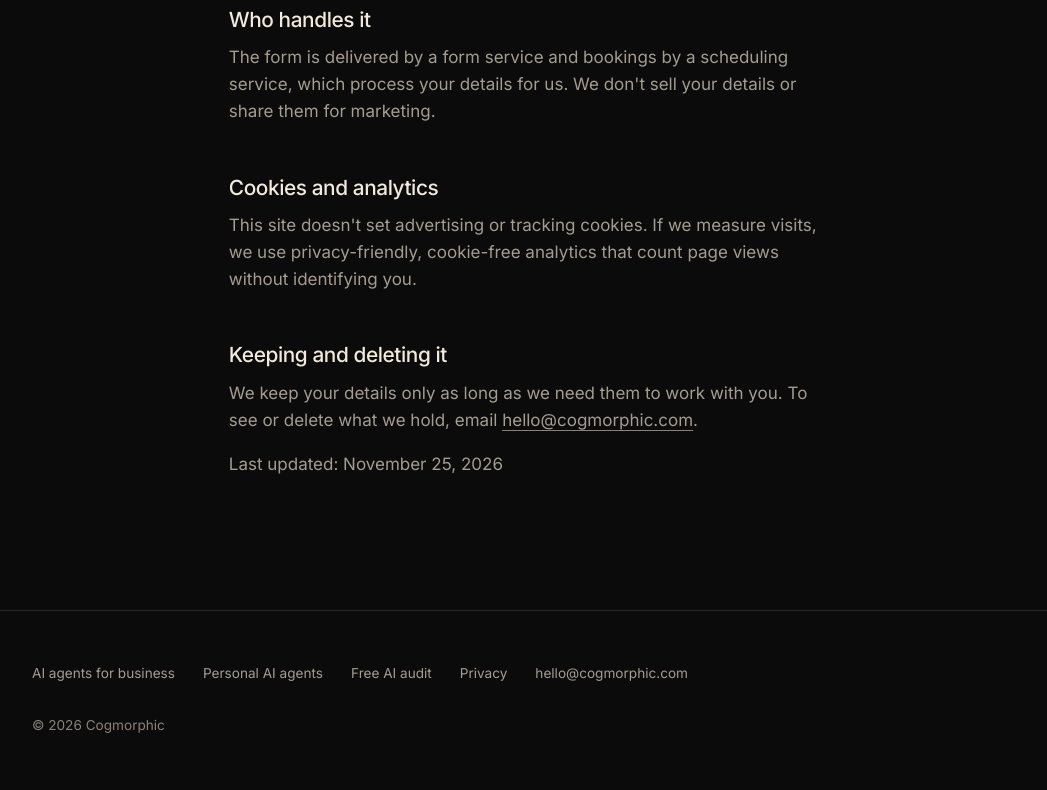
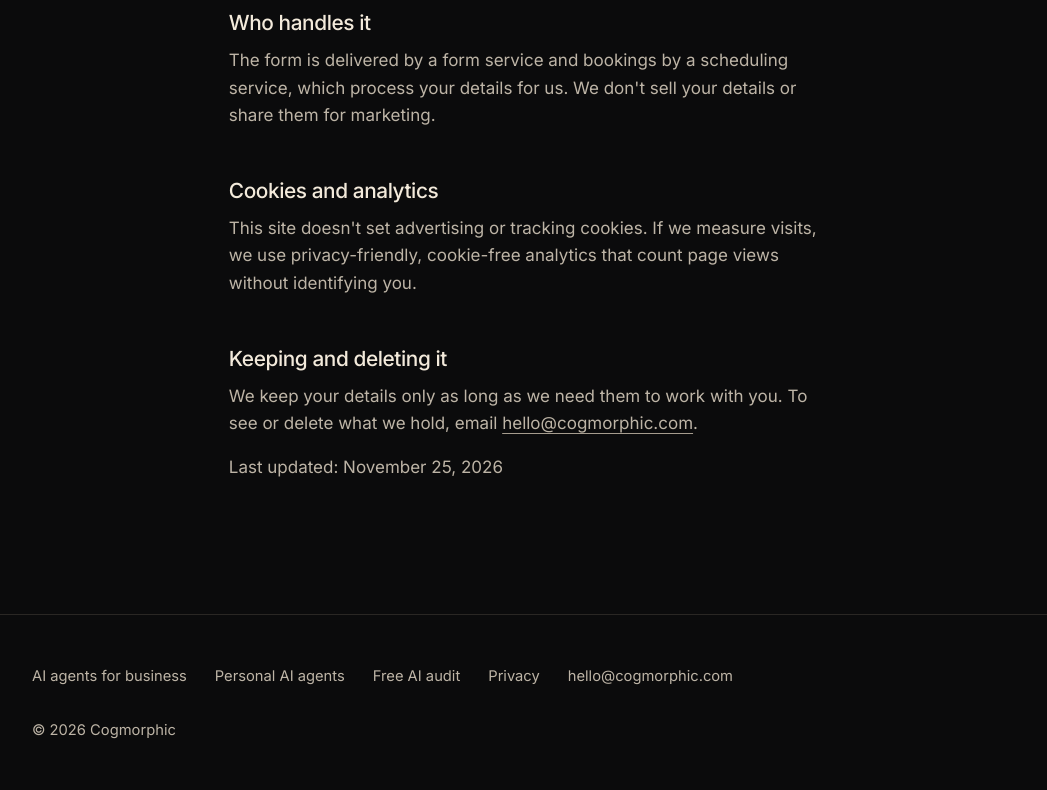
Before and after one commit to ishank26/cogmorphic, an Astro site: page /privacy in a window 1280 px wide. Shown: the part 817-1607 px from the top of the page, without its empty margins (116-1163 px from the left). Built offline with nearby package versions, Linux system fonts and the light colour scheme; Astro itself is replaced by a stand-in of ours; a web font is replaced by a local one.

Commit message:
Make small text easier to read
Switch small labels, tags and notes from Space Mono to Inter, raise their size
and weight, and brighten the secondary text colours.

Co-Authored-By: Claude Opus 5.5 <noreply@anthropic.com>

```diff
--- a/src/layouts/Base.astro
+++ b/src/layouts/Base.astro
@@ -1,6 +1,5 @@
 ---
 import '@fontsource/space-mono/400.css';
-import mono400 from '@fontsource/space-mono/files/space-mono-latin-400-normal.woff2?url';
 import interLatin from '@fontsource-variable/inter/files/inter-latin-wght-normal.woff2?url';
 import '@fontsource-variable/inter/wght.css';
 import '../styles/global.css';
@@ -31,7 +30,6 @@ const graph = {
   <head>
     <meta charset="utf-8" />
     <meta name="viewport" content="width=device-width, initial-scale=1" />
-    <link rel="preload" href={mono400} as="font" type="font/woff2" crossorigin />
     <link rel="preload" href={interLatin} as="font" type="font/woff2" crossorigin />
     <title>{title}</title>
     <meta name="description" content={description} />
--- a/src/styles/global.css
+++ b/src/styles/global.css
@@ -5,8 +5,8 @@
   --bg-raised: #181715;
   --line: #2a2724;
   --text: #f3eadb;
-  --text-dim: #a59c8e;
-  --text-faint: #8a8276;
+  --text-dim: #bdb4a6;
+  --text-faint: #a59c8e;
   --line-strong: #6f685e;
   --amber: #ffb000;
   --amber-ink: #160f00;
@@ -58,7 +58,7 @@ p { margin: 0; }
   .btn { border: 1px solid ButtonText; }
   .compare .is-agent { border: 2px solid Highlight; }
 }
-.label { font-family: var(--mono); font-size: .75rem; font-weight: 400; text-transform: uppercase; letter-spacing: .14em; color: var(--text-dim); margin: 0 0 clamp(24px, 4vw, 48px); }
+.label { font-family: var(--sans); font-size: .875rem; font-weight: 600; line-height: 1.35; text-transform: uppercase; letter-spacing: .08em; color: var(--text-dim); margin: 0 0 clamp(24px, 4vw, 48px); }
 .statement { font-size: clamp(1.75rem, 3.6vw, 2.75rem); font-weight: 500; letter-spacing: -0.03em; line-height: 1.1; max-width: 18ch; }
 .lede { font-size: clamp(1.05rem, 1.5vw, 1.2rem); color: var(--text-dim); max-width: 52ch; }
 .muted { color: var(--text-dim); }
@@ -173,7 +173,7 @@ p { margin: 0; }
 /* Inner pages */
 .page-hero { padding: clamp(56px, 10vw, 136px) 0 clamp(48px, 7vw, 88px); }
 .page-hero h1 { font-size: clamp(2.3rem, 5.5vw, 4rem); letter-spacing: -0.04em; max-width: 16ch; margin-bottom: 24px; }
-.crumbs { font-family: var(--mono); font-size: .72rem; letter-spacing: .1em; text-transform: uppercase; color: var(--text-faint); margin-bottom: 28px; }
+.crumbs { font-family: var(--sans); font-size: .85rem; font-weight: 500; letter-spacing: .06em; text-transform: uppercase; color: var(--text-dim); margin-bottom: 28px; }
 .crumbs a { text-decoration: none; display: inline-block; padding: 13px 0; margin: -13px 0; }
 .crumbs a:hover { color: var(--text); }
 
@@ -190,23 +190,24 @@ p { margin: 0; }
 /* Form */
 .form { display: grid; gap: 18px; }
 .form .row { display: grid; gap: 18px; grid-template-columns: repeat(auto-fit, minmax(180px, 1fr)); }
-.form label { display: grid; gap: 8px; font-size: .85rem; color: var(--text-dim); }
+.form label { display: grid; gap: 8px; font-size: .95rem; color: var(--text-dim); }
 .form input, .form select, .form textarea { font: inherit; font-size: 1rem; color: var(--text); background: transparent; border: 0; border-bottom: 1px solid var(--line-strong); border-radius: 0; padding: .6em 0; width: 100%; }
 .form select option { background: var(--bg); }
 .form select { min-height: 44px; }
 .form input:focus-visible, .form select:focus-visible, .form textarea:focus-visible { outline: none; border-bottom-color: var(--amber); box-shadow: 0 1px 0 0 var(--amber); }
-.form .note { font-size: .85rem; color: var(--text-faint); }
+.form .note { font-size: .9rem; color: var(--text-dim); }
 .form .actions { margin-top: 12px; }
-.notice { font-family: var(--mono); font-size: .8rem; border: 1px dashed var(--line); color: var(--text-dim); padding: 14px 16px; border-radius: 8px; }
+.notice strong { font-weight: 600; }
+.notice { font-family: var(--sans); font-size: .95rem; border: 1px dashed var(--line); color: var(--text-dim); padding: 14px 16px; border-radius: 8px; }
 .notice strong { color: var(--fix); font-weight: 400; }
 .booking { border: 1px solid var(--line); border-radius: 12px; min-height: 280px; display: grid; place-items: center; text-align: center; padding: 28px; gap: 12px; }
 
 /* Footer */
-.site-footer { border-top: 1px solid var(--line); padding: 40px 0 48px; font-size: .85rem; color: var(--text-faint); }
+.site-footer { border-top: 1px solid var(--line); padding: 40px 0 48px; font-size: .92rem; color: var(--text-dim); }
 .footer-links { display: flex; flex-wrap: wrap; gap: 4px 28px; margin-bottom: 20px; }
 .footer-links a { text-decoration: none; color: var(--text-dim); display: inline-flex; align-items: center; min-height: 44px; }
 .footer-links a:hover { color: var(--text); }
-.trust { font-family: var(--mono); font-size: .72rem; letter-spacing: .02em; color: var(--text-faint); margin-top: 22px; }
+.trust { font-family: var(--sans); font-size: .9rem; color: var(--text-dim); margin-top: 22px; }
 .trust span { white-space: nowrap; }
 
 /* Phone menu */
@@ -238,8 +239,8 @@ p { margin: 0; }
 .pile li { display: flex; justify-content: space-between; gap: 16px; align-items: center; border: 1px solid var(--line); border-radius: 10px; padding: 12px 16px; background: var(--bg-raised); font-size: .95rem; }
 .pile li:nth-child(2n) { margin-left: 18px; margin-right: -18px; }
 .pile li:nth-child(n+4) { opacity: .85; }
-.pile em { display: inline-flex; align-items: center; gap: 8px; font-style: normal; font-family: var(--mono); font-size: .72rem; letter-spacing: .04em; color: #d9a23a; white-space: nowrap; }
-.pile em::before { content: ''; width: 6px; height: 6px; border-radius: 50%; background: currentColor; box-shadow: 0 0 0 3px rgba(217,162,58,.16); flex: none; }
+.pile em { display: inline-flex; align-items: center; gap: 8px; font-style: normal; font-family: var(--sans); font-size: .875rem; font-weight: 500; color: #e8b04a; white-space: nowrap; }
+.pile em::before { content: ''; width: 6px; height: 6px; border-radius: 50%; background: currentColor; box-shadow: 0 0 0 3px rgba(232,176,74,.16); flex: none; }
 @media (max-width: 899.98px) { .pile { justify-self: stretch; } .pile li:nth-child(2n) { margin: 0 0 0 18px; } }
 @media (max-width: 480px) {
   .pile li { flex-direction: column; align-items: flex-start; gap: 2px; padding: 10px 14px; }
@@ -264,7 +265,7 @@ p { margin: 0; }
 .loop__panel { grid-area: 1 / 1; }
 .loop__panel[hidden] { display: block; visibility: hidden; }
 .loop__msg { display: inline-block; border: 1px solid var(--line-strong); border-radius: 14px 14px 14px 4px; padding: 12px 16px; max-width: 40ch; margin-bottom: clamp(24px, 4vw, 40px); font-size: 1.02rem; text-wrap: pretty; }
-.loop__from { display: block; font-family: var(--mono); font-size: .7rem; letter-spacing: .1em; text-transform: uppercase; color: var(--amber); margin-bottom: 4px; }
+.loop__from { display: block; font-family: var(--sans); font-size: .8rem; font-weight: 600; letter-spacing: .08em; text-transform: uppercase; color: var(--amber); margin-bottom: 4px; }
 .loop__steps { list-style: none; margin: 0; padding: 0; display: grid; gap: 0; position: relative; }
 .loop__steps li { position: relative; display: grid; grid-template-columns: 40px minmax(0, 1fr); gap: 14px; align-items: start; padding-bottom: 18px; }
 .loop__steps li:last-child { padding-bottom: 0; }
@@ -285,7 +286,7 @@ p { margin: 0; }
   .loop__steps p { padding-top: 0; }
 }
 .loop__foot { display: flex; flex-wrap: wrap; align-items: center; justify-content: space-between; gap: 4px 16px; margin-top: clamp(24px, 4vw, 36px); padding-top: 14px; border-top: 1px solid var(--line); font-size: .88rem; color: var(--text-dim); }
-.loop__replay { margin-left: auto; font: inherit; font-size: .85rem; color: var(--text-faint); background: none; border: 0; padding: 0 10px; min-height: 44px; cursor: pointer; text-decoration: underline; text-decoration-color: var(--line-strong); text-underline-offset: 4px; }
+.loop__replay { margin-left: auto; font: inherit; font-size: .9rem; color: var(--text-dim); background: none; border: 0; padding: 0 10px; min-height: 44px; cursor: pointer; text-decoration: underline; text-decoration-color: var(--line-strong); text-underline-offset: 4px; }
 .loop__replay:hover { color: var(--text); text-decoration-color: var(--amber); }
 .js .loop__msg { opacity: 0; transform: translateY(6px); transition: opacity .4s ease, transform .4s ease; }
 .js .loop__msg.is-on { opacity: 1; transform: none; }
@@ -325,7 +326,7 @@ p { margin: 0; }
 .compare p { color: var(--text-dim); flex: 1; }
 .compare li:first-child h3, .compare li:first-child p { color: var(--text-faint); }
 .compare li:nth-child(2) h3 { color: var(--text-dim); }
-.compare__tag { order: -1; font-family: var(--mono); font-size: .7rem; letter-spacing: .12em; text-transform: uppercase; color: var(--text-faint); }
+.compare__tag { order: -1; font-family: var(--sans); font-size: .8rem; font-weight: 600; letter-spacing: .08em; text-transform: uppercase; color: var(--text-dim); }
 .compare .is-agent { margin: -1px; border: 1px solid rgba(255,176,0,.6); border-radius: var(--radius); background: linear-gradient(180deg, rgba(255,176,0,.07), transparent 75%); }
 .compare .is-agent p { color: var(--text); }
 .compare .is-agent .compare__tag { color: var(--amber); }
@@ -355,3 +356,5 @@ p { margin: 0; }
 @media (forced-colors: active) { .dial__track, .dial__set, .dial__mark, .dial__needle { stroke: CanvasText; } .dial__needle circle { fill: CanvasText; } }
 
 .statement .line{display:block}
+
+.compare li:first-child .compare__tag { color: var(--text-faint); }
```
